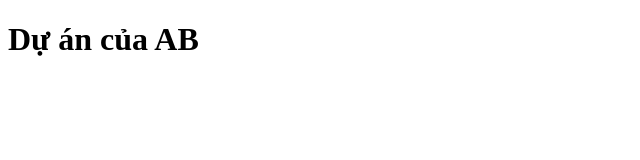
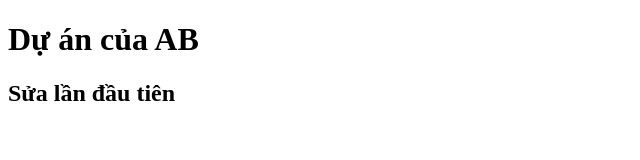
Before and after one commit to CodeDaoVietNam/DuAnAB, a plain HTML site: page index.html in a window 1280 px wide. Shown: the whole page, without its empty margins (0-640 px from the left). Drawn offline with Linux system fonts and the light colour scheme.

Commit message:
second commit

```diff
--- a/index.html
+++ b/index.html
@@ -7,5 +7,6 @@
 </head>
 <body>
     <h1>Dự án của AB</h1>
+    <h2>Sửa lần đầu tiên</h2>
 </body>
 </html>
```
